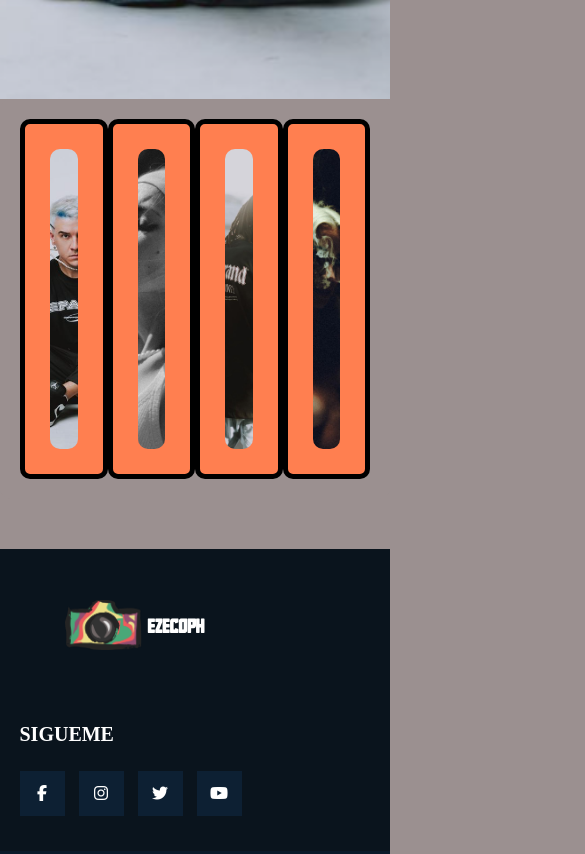
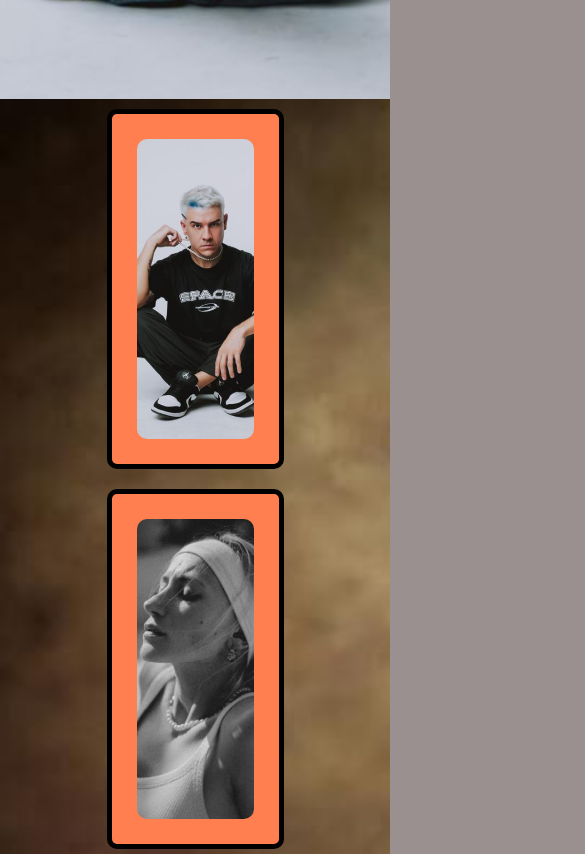
Before and after one commit to MatiasCataldo/ProyectoFinal-Cataldo, a plain HTML site: page index.html in a window 390 px wide. Shown: the part 846-1700 px from the top of the page, 585 px wide, since content can reach past the window. Drawn offline with Linux system fonts and the light colour scheme.

Commit message:
mejoras en responsive

```diff
--- a/Estilos.css
+++ b/Estilos.css
@@ -45,6 +45,10 @@ nav a:hover{
     display: flex;
 
 }
+.logo:hover{
+    text-shadow: 0 0 10px #fcdede;
+}
+
 
 .logo img{
     height: 50px;
@@ -85,23 +89,35 @@ h1{
 }
 
 section{
+    background-image: url(./Imagenes/fondo.jpg);
+    background-size: cover;
     display: flex;
-    justify-content: space-between;
-    padding: 20px;
-    background-color: #9b9090;
-    border-radius: 10px;
+    -webkit-display: box;
+    -moz-display: box;
+    -ms-display: flexbox;
+    -webkit-display: flex;
+    flex-wrap: wrap;
+    padding: 0;
+    margin: 0;
+    justify-content: center;
 }
 
 .card{
-    width: 30%;
+    width: 100%;
     min-height: 300px;
     background-color:coral;
     padding: 25px;
     border: 5px solid #000;
     border-radius: 10px;
+    margin: 10px;
+    line-height: 200px;
+    height: 200px;
+    width: 200px;
+    text-align: center;
 }
 
 .card__img1{
+    display: flex;
     height: 300px;
     background-image: url(./Imagenes/imagen1.png);
     background-size: cover;
@@ -249,11 +265,12 @@ body{
 
 .verMas{
     height: 40px;
+    width: 100%;
     padding: 0px;
-    margin-left: 620px;
     margin-bottom: 10px;
     background-color: #9b9090;
     border: 0px;
     text-align: center;
     align-items: center;
+
 }
```
Also changed, not shown: Imagenes/fondo.jpg (added).
